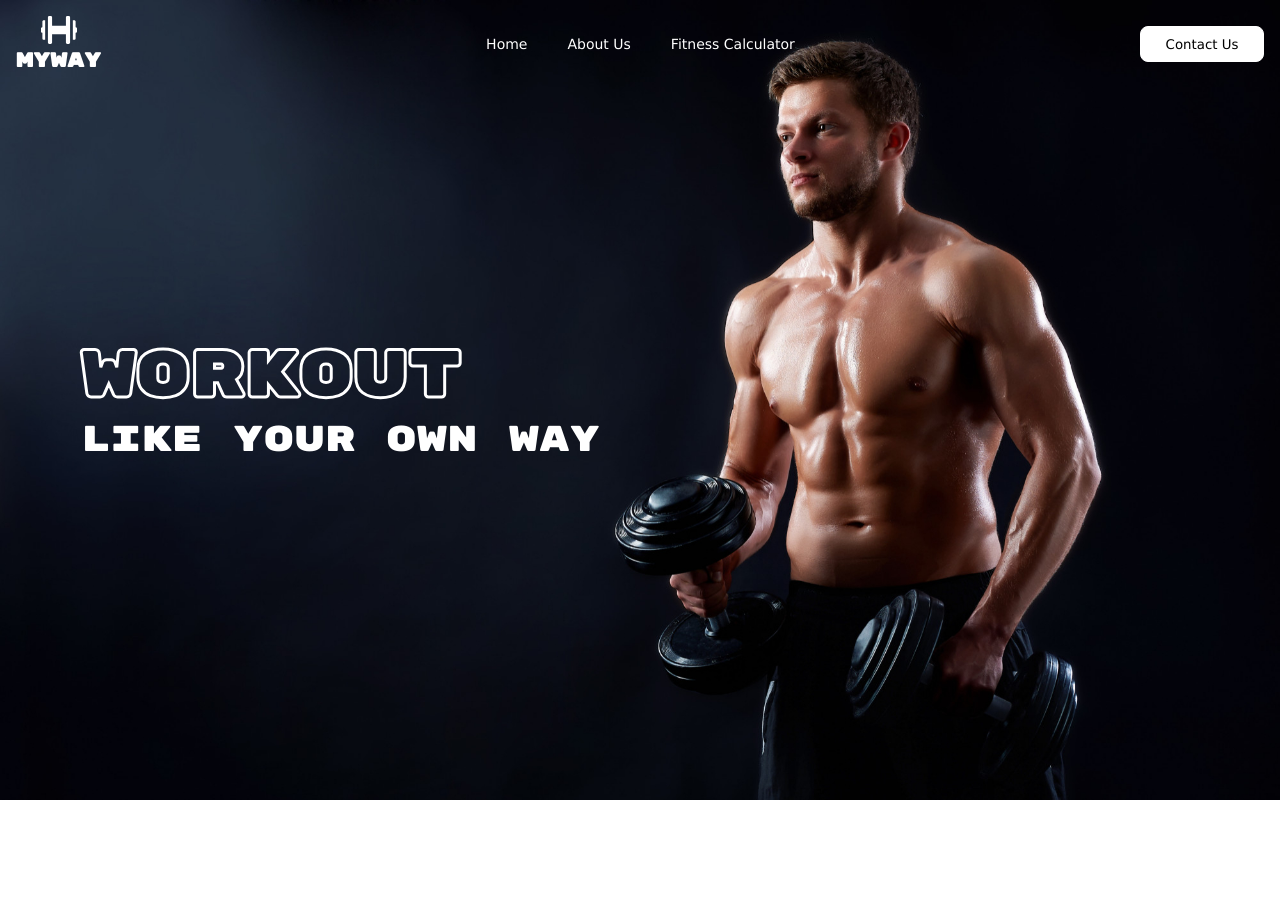
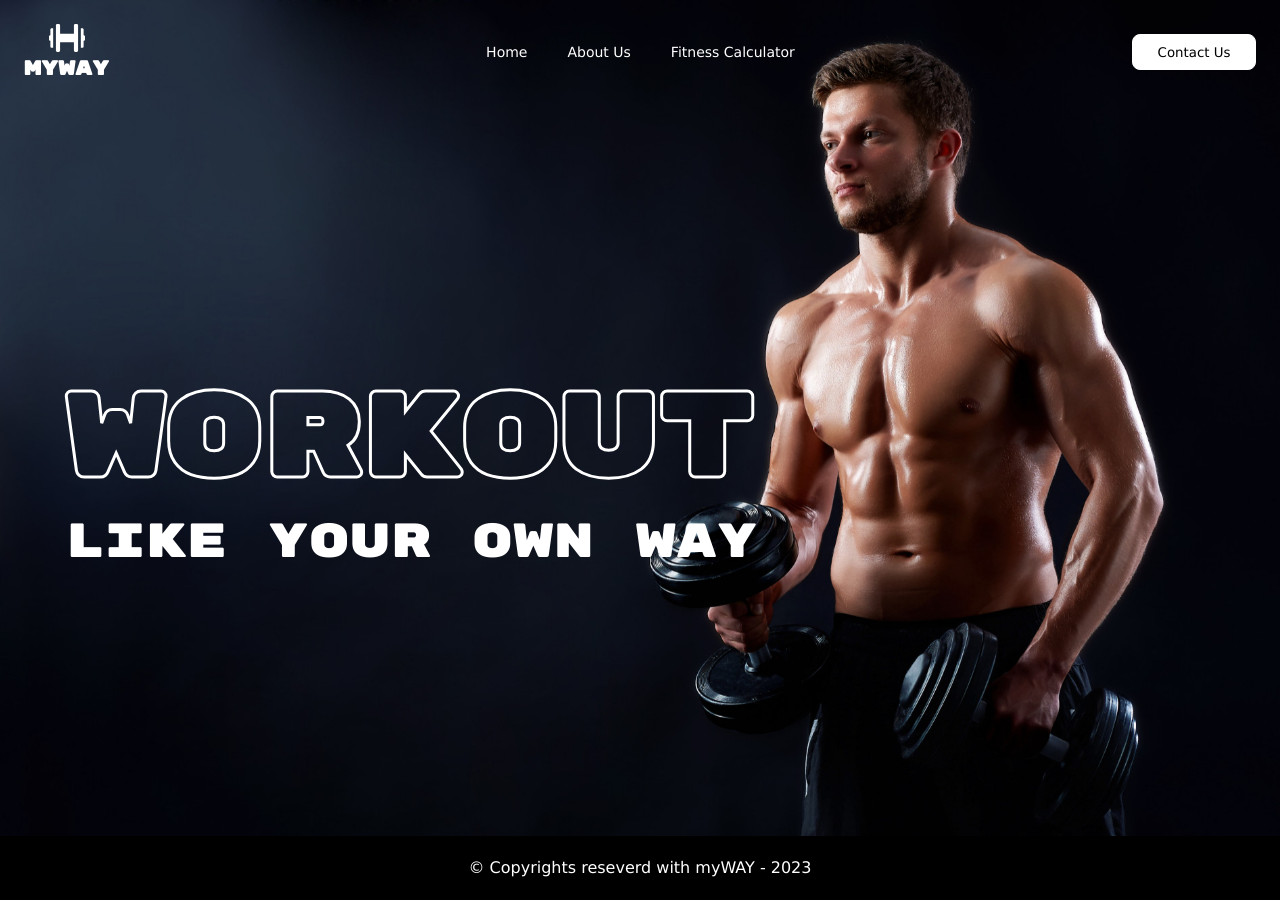
Before and after one commit to Utkarsh1520/GymWebsite, a plain HTML site: page Index.html in a window 1280 px wide. Before the commit the page ends 800 px from the top, so only its background shows below. Drawn offline with Linux system fonts and the light colour scheme.

Commit message:
homepage updated

```diff
--- a/Index.html
+++ b/Index.html
@@ -25,5 +25,8 @@
             <h1>Workout</h1>
             <p>like your own way</p>
         </div>
+        <div class="footer">
+            <p>© Copyrights reseverd with myWAY - 2023</p>
+        </div>
 </body>
 </html>
--- a/style.css
+++ b/style.css
@@ -1,7 +1,6 @@
 @import url('https://fonts.googleapis.com/css2?family=Rubik+Mono+One&display=swap');
 
 body{
-    padding: 16px;
     margin: 0px;
     background-image: url('Images/young-fitness-man-studio.jpg');
     background-size: cover;
@@ -12,6 +11,7 @@ body{
     display: flex;
     justify-content: space-between;
     align-items: center;
+    padding: 24px;
 }
 
 .logo{
@@ -44,6 +44,11 @@ body{
     font-family: Verdana, Geneva, Tahoma, sans-serif;
 }
 
+.pages ul:hover{
+    color: grey;
+    cursor: pointer;
+}
+
 .Contact button{
     height: 36px;
     width: 124px;
@@ -54,6 +59,11 @@ body{
     border-radius: 8px;
     background-color: white;
 }
+.Contact button:hover{
+    background-color: grey;
+    color: white;
+    border:none;
+}
 
 .herocontent{
     margin-left: 64px;
@@ -61,7 +71,7 @@ body{
 
 .herocontent h1{
     font-family: Rubik Mono One;
-    font-size: 64px;
+    font-size: 116px;
     color: white;
     margin-bottom: 0px;
     -webkit-text-stroke: 3px white;
@@ -71,7 +81,19 @@ body{
 
 .herocontent p{
     font-family: Rubik Mono One;
-    font-size: 36px;
+    font-size: 48px;
     color: white;
     margin-top: 0px;
 }
+
+.footer{
+    margin-top: 264px;
+    height: 64px;
+    background-color: black;
+    color: white;
+    font-family: Verdana, Geneva, Tahoma, sans-serif;
+    font-size: 16px;
+    display: flex;
+    justify-content: center;
+    align-items: center;
+}
```
